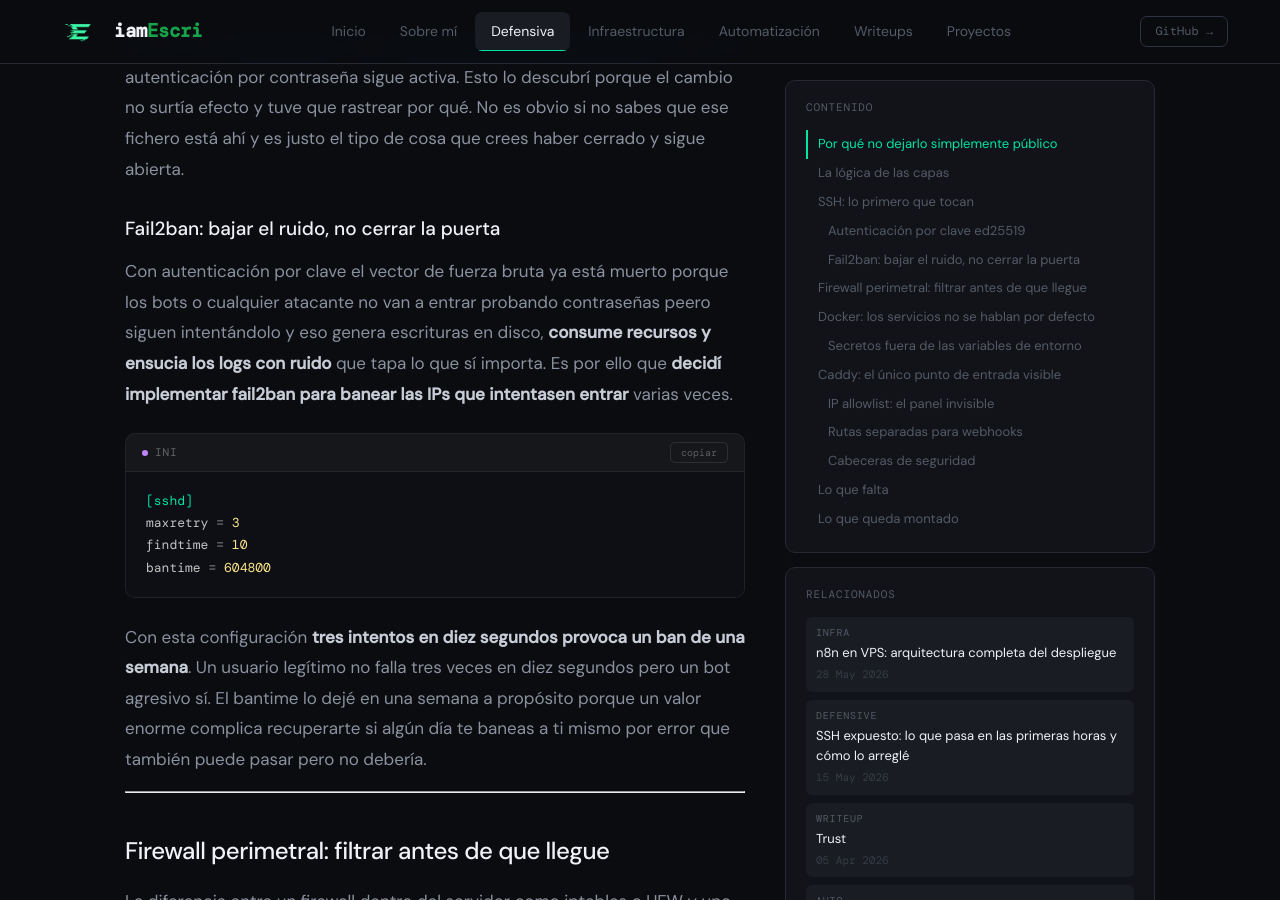
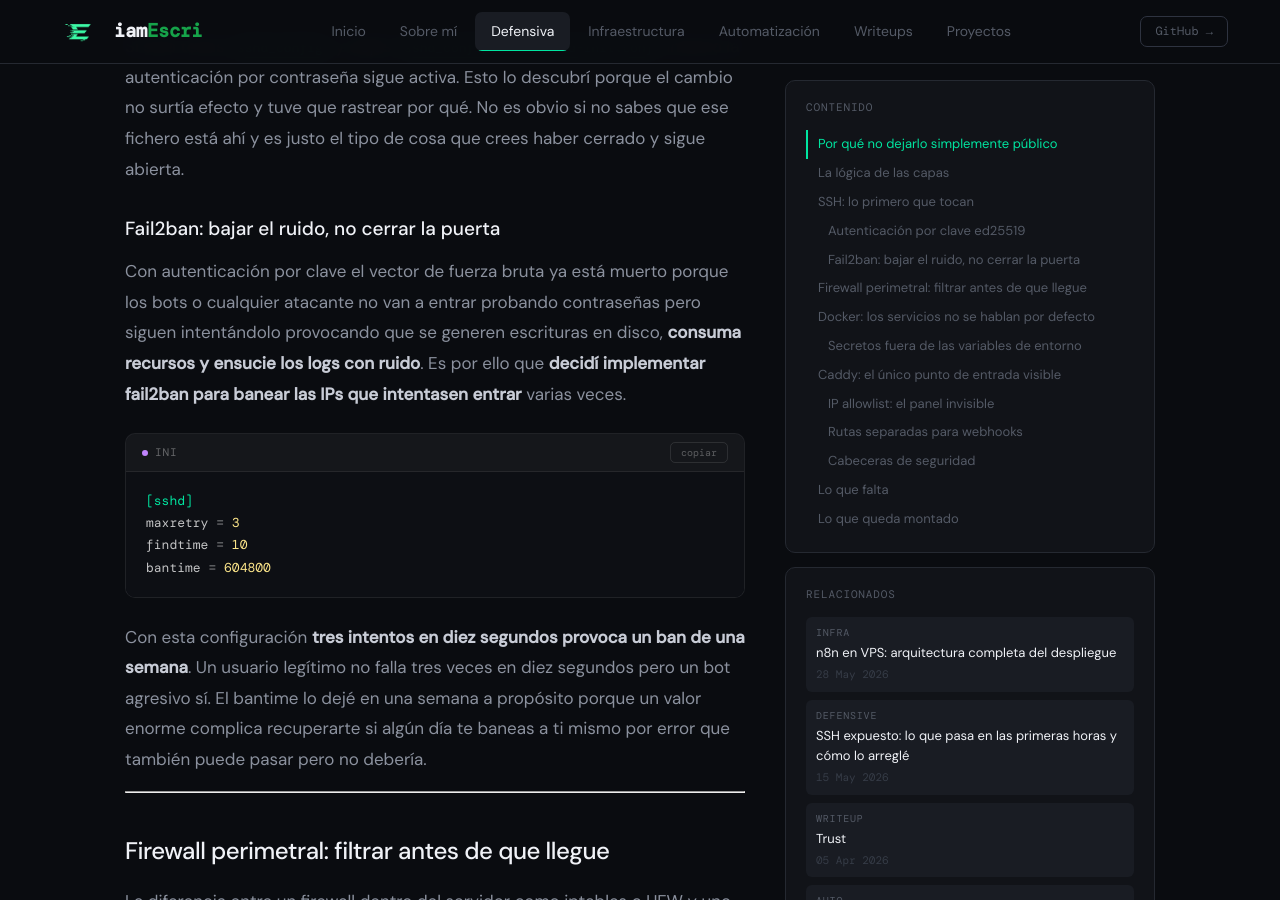
Before and after one commit to iamEscri/iamescri.github.io, a Jekyll site: the page built from _posts/defensive/2026-05-28-n8n-vps-securizado.md, in a window 1280 px wide and 900 px high, scrolled down 4568 px. Built offline with Jekyll 4.4.1, drawn with Linux system fonts in a browser that asks for light colours.

Commit message:
Update 2026-05-28-n8n-vps-securizado.md

````diff
--- a/_posts/defensive/2026-05-28-n8n-vps-securizado.md
+++ b/_posts/defensive/2026-05-28-n8n-vps-securizado.md
@@ -107,7 +107,7 @@ Si solo tocas `sshd_config` y dejas `sshd_config.d/50-cloud-init.conf` intacto l
 
 ### Fail2ban: bajar el ruido, no cerrar la puerta
 
-Con autenticación por clave el vector de fuerza bruta ya está muerto porque los bots o cualquier atacante no van a entrar probando contraseñas peero siguen intentándolo y eso genera escrituras en disco, **consume recursos y ensucia los logs con ruido** que tapa lo que sí importa. Es por ello que **decidí implementar fail2ban para banear las IPs que intentasen entrar** varias veces.
+Con autenticación por clave el vector de fuerza bruta ya está muerto porque los bots o cualquier atacante no van a entrar probando contraseñas pero siguen intentándolo provocando que se generen escrituras en disco, **consuma recursos y ensucie los logs con ruido**. Es por ello que **decidí implementar fail2ban para banear las IPs que intentasen entrar** varias veces.
 
 ```ini
 [sshd]
````
